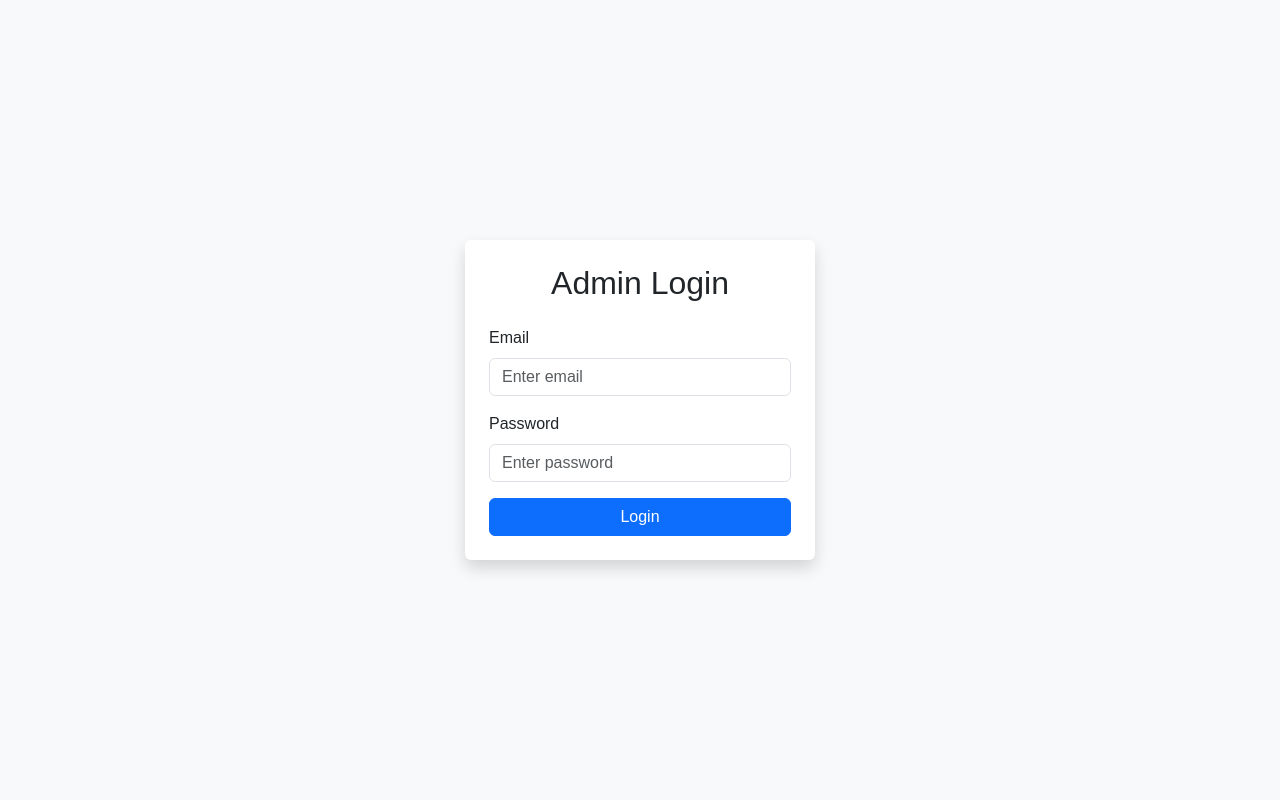
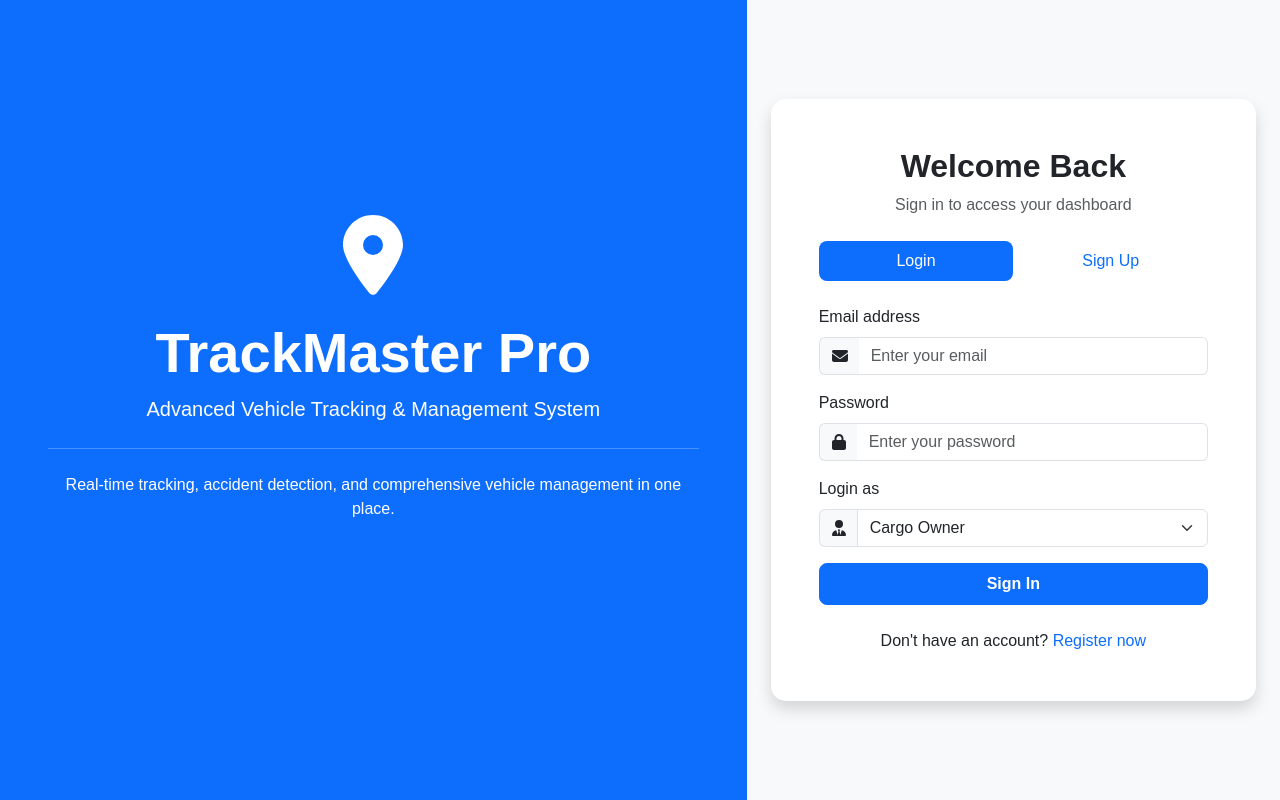
Before and after one commit to cepdnaclk/e20-3yp-Smart-Vehicle-Tracking-and-Management-System, a React (Vite) app in the folder code/admin-frontend/: page / in a window 1280 px wide. Built offline with nearby package versions, Linux system fonts and the light colour scheme.

Commit message:
update the Login.jsx and add signup.css

```diff
--- a/code/admin-frontend/package.json
+++ b/code/admin-frontend/package.json
@@ -10,6 +10,8 @@
     "preview": "vite preview"
   },
   "dependencies": {
+    "@fortawesome/free-solid-svg-icons": "^6.7.2",
+    "@fortawesome/react-fontawesome": "^0.2.2",
     "axios": "^1.7.9",
     "bootstrap": "^5.3.3",
     "lucide-react": "^0.475.0",
--- a/code/admin-frontend/src/pages/Dashboard.jsx
+++ b/code/admin-frontend/src/pages/Dashboard.jsx
@@ -158,7 +158,16 @@ const Dashboard = () => {
           <div className="card-body">
             <h5 className="card-title">Live Vehicle Tracking</h5>
             <div className="bg-light rounded p-4 text-center" style={{ height: '400px' }}>
-              <span className="text-muted">Interactive Map Component</span>
+              <iframe
+                width="100%"
+                height="100%"
+                frameBorder="0"
+                scrolling="no"
+                marginHeight="0"
+                marginWidth="0"
+                src="https://www.openstreetmap.org/export/embed.html?bbox=77.5946%2C12.9716%2C80.2707%2C13.0827&layer=mapnik"
+                style={{ border: '1px solid black' }}
+              ></iframe>
             </div>
           </div>
         </div>
--- a/code/admin-frontend/src/pages/Login.jsx
+++ b/code/admin-frontend/src/pages/Login.jsx
@@ -1,18 +1,25 @@
-import { useState } from "react";
+import React, { useState } from "react";
 import { useNavigate } from "react-router-dom";
+import 'bootstrap/dist/css/bootstrap.min.css';
+import '../styles/Signup.css';
+import { FontAwesomeIcon } from "@fortawesome/react-fontawesome";
+import { faLock, faEnvelope, faUserTie, faCar, faMapMarkerAlt } from "@fortawesome/free-solid-svg-icons";
+
 
 function Login() {
+  const [email, setEmail] = useState(""); // Empty by default
+  const [password, setPassword] = useState(""); // Empty by default
+  const [userRole, setUserRole] = useState('owner'); // Default user role as 'owner'
+  const [isLogin, setIsLogin] = useState(true); // Toggle between Login and Sign Up
+  const navigate = useNavigate();
+
   // Hardcoded admin credentials
   const correctEmail = "admin@example.com";
   const correctPassword = "admin123";
 
-  const [email, setEmail] = useState(""); // Empty by default
-  const [password, setPassword] = useState(""); // Empty by default
-  const navigate = useNavigate();
-
   const handleLogin = (e) => {
     e.preventDefault();
-    // Check hardcoded credentials
+    // Check hardcoded credentials for login
     if (email === correctEmail && password === correctPassword) {
       localStorage.setItem("token", "dummy_token"); // Simulate authentication
       navigate("/dashboard");
@@ -21,35 +28,140 @@ function Login() {
     }
   };
 
+  const handleRoleChange = (e) => {
+    setUserRole(e.target.value);
+  };
+
+  const toggleForm = () => {
+    setIsLogin(!isLogin); // Toggle between Login and Sign Up
+  };
+
   return (
-    <div className="login-container bg-light vh-100 d-flex align-items-center justify-content-center">
-      <div className="login-card p-4 shadow rounded">
-        <h2 className="text-center mb-4">Admin Login</h2>
+    <div className="container-fluid">
+      <div className="row vh-100">
+        {/* Left side - Vehicle Tracking Illustration */}
+        <div className="col-md-7 d-none d-md-flex flex-column justify-content-center align-items-center bg-primary text-white p-5">
+          <div className="mb-5 text-center">
+            <FontAwesomeIcon icon={faMapMarkerAlt} className="fa-5x mb-4" />
+            <h1 className="display-4 fw-bold">TrackMaster Pro</h1>
+            <p className="lead">Advanced Vehicle Tracking & Management System</p>
+            <hr className="my-4 bg-white" />
+            <p>Real-time tracking, accident detection, and comprehensive vehicle management in one place.</p>
+          </div>
+        </div>
+
+        {/* Right side - Login/Signup Form */}
+        <div className="col-md-5 d-flex flex-column justify-content-center p-4">
+          <div className="card shadow border-0">
+            <div className="card-body p-5">
+              <div className="text-center mb-4">
+                <h2 className="fw-bold">{isLogin ? 'Welcome Back' : 'Create an Account'}</h2>
+                <p className="text-muted">
+                  {isLogin
+                    ? 'Sign in to access your dashboard'
+                    : 'Register to start tracking your vehicles'}
+                </p>
+              </div>
+
+              {/* Form Toggle Tabs */}
+              <ul className="nav nav-pills nav-justified mb-4">
+                <li className="nav-item">
+                  <button
+                    className={`nav-link w-100 ${isLogin ? 'active' : ''}`}
+                    onClick={() => setIsLogin(true)}
+                  >
+                    Login
+                  </button>
+                </li>
+                <li className="nav-item">
+                  <button
+                    className={`nav-link w-100 ${!isLogin ? 'active' : ''}`}
+                    onClick={() => setIsLogin(false)}
+                  >
+                    Sign Up
+                  </button>
+                </li>
+              </ul>
+
+              {/* Login Form */}
+              {isLogin ? (
                 <form onSubmit={handleLogin}>
                   <div className="mb-3">
-            <label className="form-label">Email</label>
+                    <label htmlFor="email" className="form-label">Email address</label>
+                    <div className="input-group">
+                      <span className="input-group-text">
+                        <FontAwesomeIcon icon={faEnvelope} />
+                      </span>
                       <input
                         type="email"
                         className="form-control"
-              placeholder="Enter email"
+                        id="email"
+                        placeholder="Enter your email"
                         value={email}
                         onChange={(e) => setEmail(e.target.value)}
                         required
                       />
                     </div>
+                  </div>
                   <div className="mb-3">
-            <label className="form-label">Password</label>
+                    <label htmlFor="password" className="form-label">Password</label>
+                    <div className="input-group">
+                      <span className="input-group-text">
+                        <FontAwesomeIcon icon={faLock} />
+                      </span>
                       <input
                         type="password"
                         className="form-control"
-              placeholder="Enter password"
+                        id="password"
+                        placeholder="Enter your password"
                         value={password}
                         onChange={(e) => setPassword(e.target.value)}
                         required
                       />
                     </div>
-          <button type="submit" className="btn btn-primary w-100">Login</button>
+                  </div>
+                  <div className="mb-3">
+                    <label htmlFor="userRole" className="form-label">Login as</label>
+                    <div className="input-group">
+                      <span className="input-group-text">
+                        <FontAwesomeIcon icon={userRole === 'owner' ? faUserTie : faCar} />
+                      </span>
+                      <select
+                        className="form-select"
+                        id="userRole"
+                        value={userRole}
+                        onChange={handleRoleChange}
+                      >
+                        <option value="owner">Cargo Owner</option>
+                        <option value="driver">Vehicle Driver</option>
+                      </select>
+                    </div>
+                  </div>
+                  <div className="d-grid gap-2">
+                    <button type="submit" className="btn btn-primary py-2">Sign In</button>
+                  </div>
                 </form>
+              ) : (
+                /* Registration Form */
+                <form>
+                  {/* Registration form fields can go here */}
+                  <div className="d-grid gap-2">
+                    <button type="submit" className="btn btn-primary py-2">Register</button>
+                  </div>
+                </form>
+              )}
+
+              <div className="text-center mt-4">
+                <p className="mb-0">
+                  {isLogin ? "Don't have an account? " : "Already have an account? "}
+                  <a href="#" onClick={toggleForm} className="text-decoration-none">
+                    {isLogin ? 'Register now' : 'Login'}
+                  </a>
+                </p>
+              </div>
+            </div>
+          </div>
+        </div>
       </div>
     </div>
   );
--- /dev/null
+++ b/code/admin-frontend/src/styles/Signup.css
@@ -0,0 +1,75 @@
+/* App.css */
+.vh-100 {
+  min-height: 100vh;
+}
+
+.features-list {
+  max-width: 500px;
+}
+
+.feature-item {
+  background-color: rgba(255, 255, 255, 0.1);
+  border-radius: 10px;
+  padding: 15px;
+  transition: all 0.3s ease;
+}
+
+.feature-item:hover {
+  background-color: rgba(255, 255, 255, 0.2);
+  transform: translateY(-5px);
+}
+
+.nav-pills .nav-link {
+  border-radius: 8px;
+  transition: all 0.3s ease;
+}
+
+.nav-pills .nav-link.active {
+  background-color: #0d6efd;
+}
+
+.card {
+  border-radius: 15px;
+  transition: all 0.3s ease;
+}
+
+.card:hover {
+  transform: translateY(-5px);
+  box-shadow: 0 15px 30px rgba(0, 0, 0, 0.1);
+}
+
+.btn-primary {
+  border-radius: 8px;
+  font-weight: 600;
+  transition: all 0.3s ease;
+}
+
+.btn-primary:hover {
+  transform: translateY(-2px);
+  box-shadow: 0 5px 15px rgba(13, 110, 253, 0.3);
+}
+
+.input-group-text {
+  background-color: #f8f9fa;
+  border-right: none;
+}
+
+.form-control {
+  border-left: none;
+}
+
+.input-group .form-control:focus {
+  box-shadow: none;
+  border-color: #ced4da;
+}
+
+.input-group:focus-within {
+  box-shadow: 0 0 0 0.25rem rgba(13, 110, 253, 0.25);
+  border-radius: 0.375rem;
+}
+
+@media (max-width: 768px) {
+  .card-body {
+    padding: 2rem !important;
+  }
+}
```
Also changed, not shown: 1 other file (tests, documents, lock files or other folders). Lines whose indentation alone changed are shown as unchanged.
